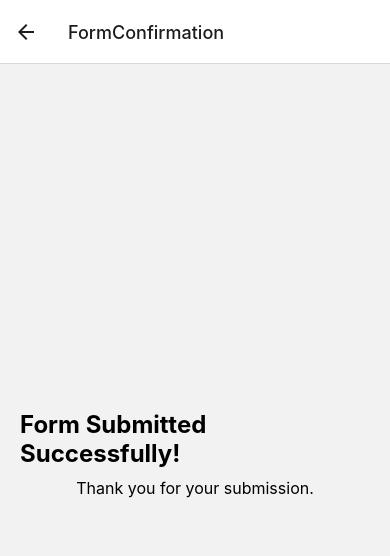
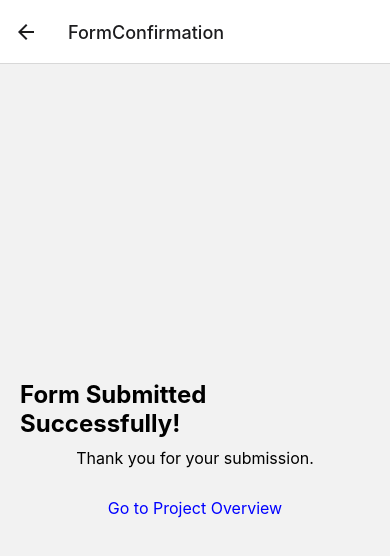
Before and after one commit to Adoyle210/Youth-For-Earthwin, a React Native app in the folder Youth-For-Earthwin/: screen /FormConfirmation in a window 390 px wide. Shown: the top 556 px of the page. Built offline with nearby package versions, Linux system fonts and the light colour scheme.

Commit message:
add ability to see already started projects

```diff
--- a/Youth-For-Earthwin/components/FormConfirmation.tsx
+++ b/Youth-For-Earthwin/components/FormConfirmation.tsx
@@ -1,11 +1,22 @@
 import React from 'react';
-import { View, Text, StyleSheet } from 'react-native';
+import { View, Text, TouchableOpacity, StyleSheet } from 'react-native';
+import { useNavigation } from '@react-navigation/native';
 
 const FormConfirmation = () => {
+  const navigation = useNavigation();
+
+  const handleGoToProjectOverview = () => {
+    navigation.navigate('ProjectOverview');
+  };
+
   return (
     <View style={styles.container}>
       <Text style={styles.title}>Form Submitted Successfully!</Text>
       <Text style={styles.message}>Thank you for your submission.</Text>
+
+      <TouchableOpacity style={styles.link} onPress={handleGoToProjectOverview}>
+        <Text style={styles.linkText}>Go to Project Overview</Text>
+      </TouchableOpacity>
     </View>
   );
 };
@@ -25,6 +36,14 @@
   message: {
     fontSize: 16,
     textAlign: 'center',
+    marginBottom: 20,
+  },
+  link: {
+    padding: 10,
+  },
+  linkText: {
+    color: 'blue',
+    fontSize: 16,
   },
 });
 
```
